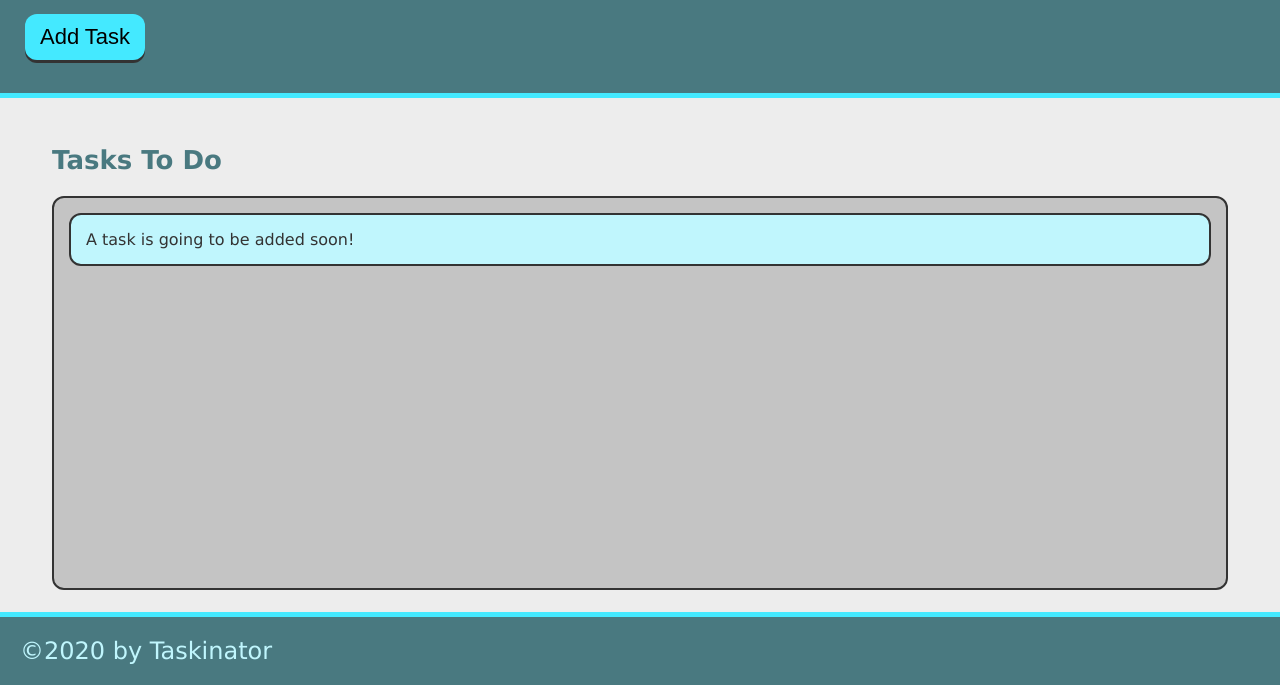
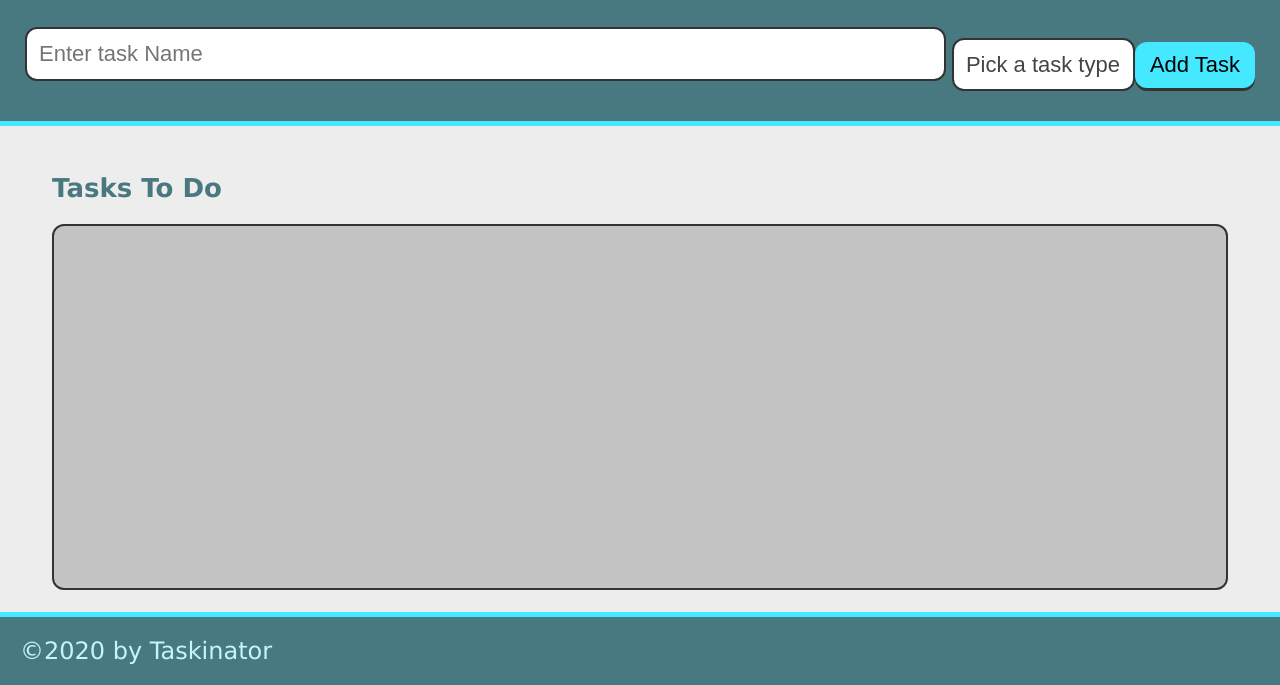
Before and after one commit to yonatanhaddish/taskinator, a plain HTML site: page index.html in a window 1280 px wide. Shown: the part 115-800 px from the top of the page. Drawn offline with Linux system fonts and the light colour scheme.

Commit message:
added form into the header

```diff
--- a/index.html
+++ b/index.html
@@ -12,15 +12,29 @@
     <header>
         <h1 class="page-title">Taskinator</h1>
         <p>Click the button to add a new task!</p>
-        <button class="btn" id="save-task">Add Task</button>
+        <form id="task-form">
+            <div class="form-group">
+                <input type="text" name="task-name" placeholder="Enter task Name">
+            </div>
+            <div>
+                <select name="task-type" class="select-dropdown">
+                    <option value="" disabled selected>Pick a task type</option>
+                    <option value="Print">Print</option>
+                    <option value="Web">Web</option>
+                    <option value="Mobile">Mobile</option>
+                </select>
+            </div>
+            <div>
+                <button class="btn" id="save-task" type="submit">Add Task</button>
+            </div>
+        </form>
+
     </header>
 
     <main class="page-content">
         <section class="task-list-wrapper">
             <h2 class="list-title">Tasks To Do</h2>
-            <ul class="task-list" id="tasks-to-do">
-                <li class="task-item">A task is going to be added soon!</li>
-            </ul>
+            <ul class="task-list" id="tasks-to-do"></ul>
         </section>
     </main>
 
```
